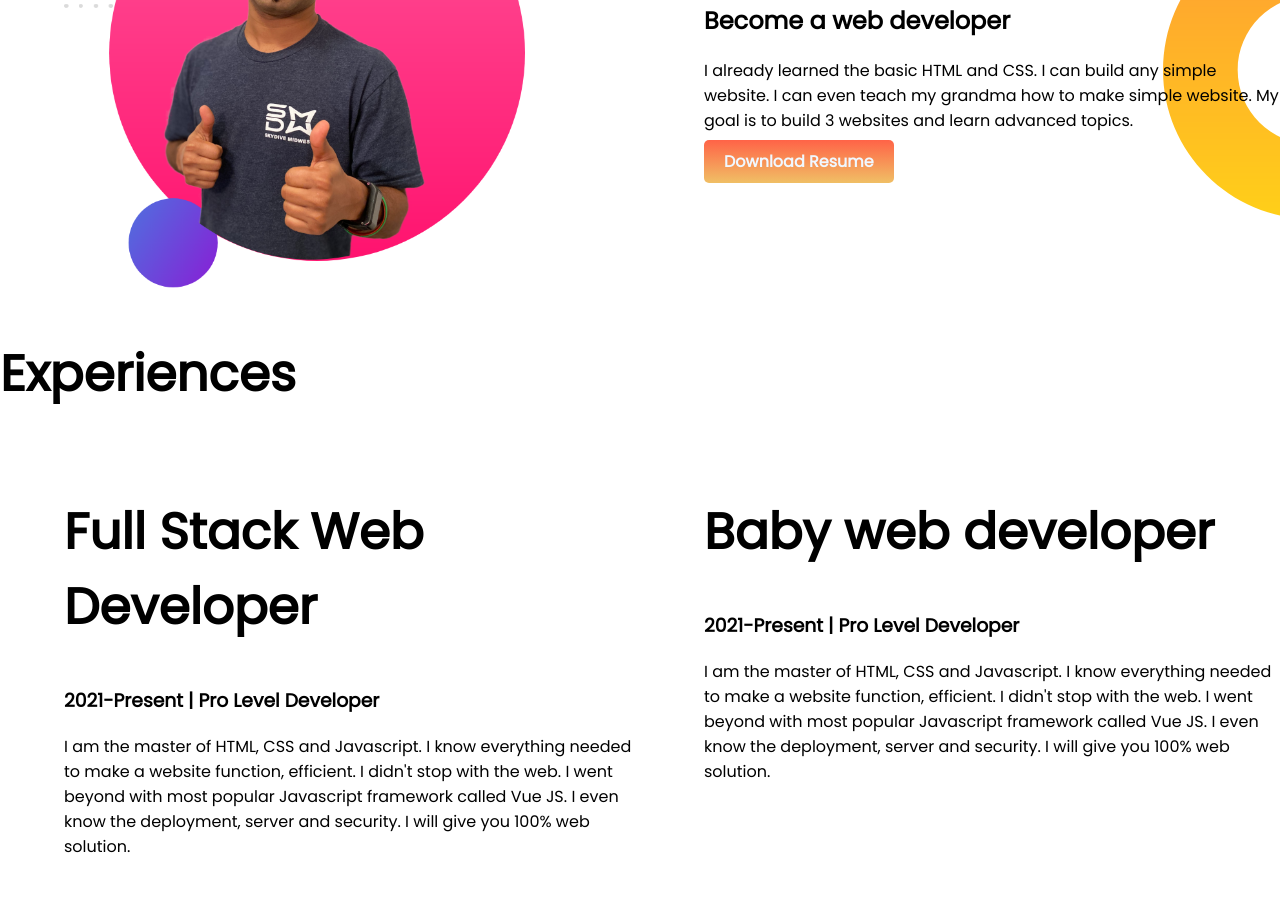
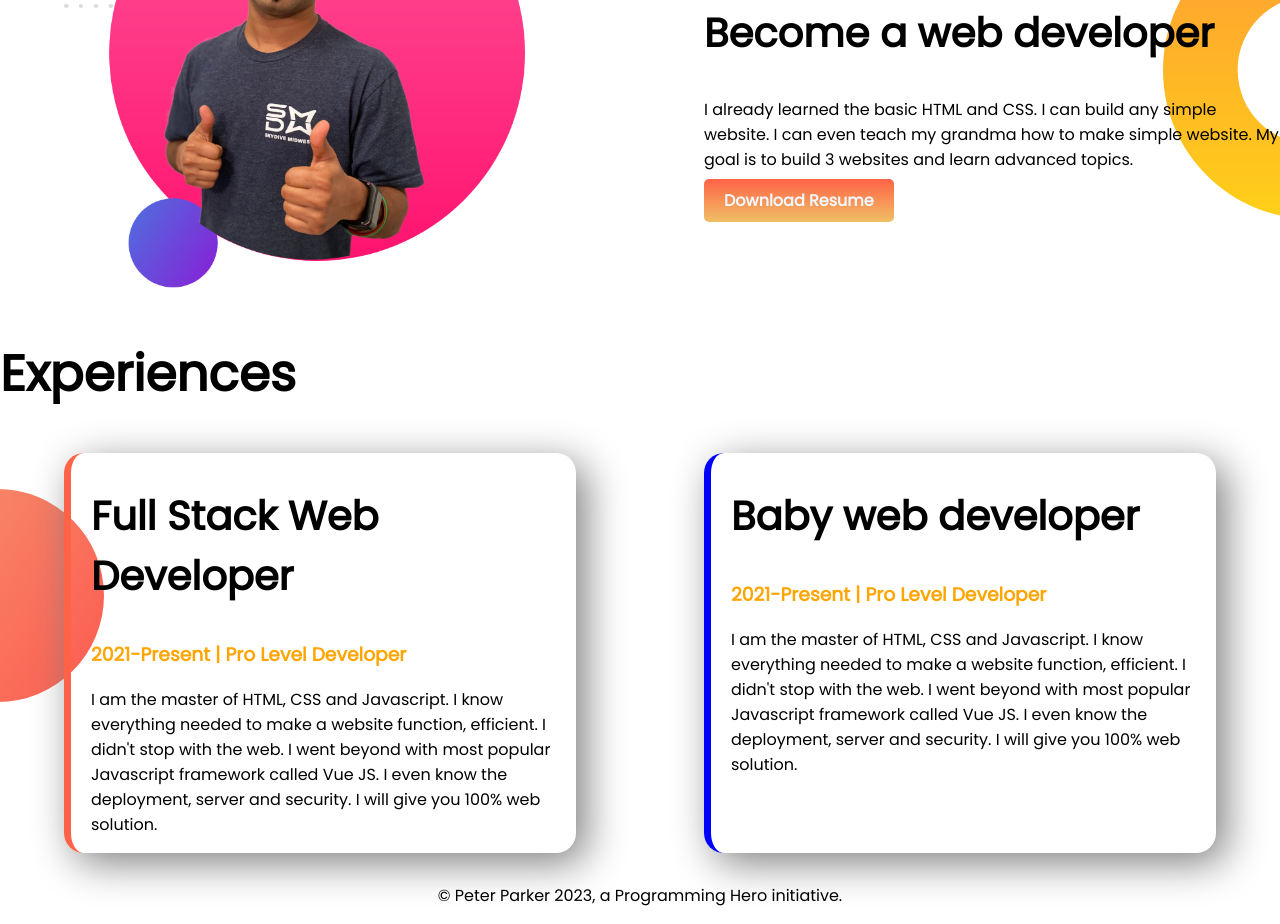
Before and after one commit to fardinrafatbd/developer-portfolio-day07, a plain HTML site: page index.html in a window 1280 px wide. Shown: the part 649-1573 px from the top of the page. Drawn offline with Linux system fonts and the light colour scheme; a web font is replaced by a local one.

Commit message:
added foorer

```diff
--- a/index.html
+++ b/index.html
@@ -35,18 +35,18 @@
         </div>
     </section>
 
-    <section>
+    <section class="experience-area">
         <h1>Experiences</h1>
        <div class="flex-container">
-        <div class="half-width">
-            <h1>Full Stack Web Developer</h1>
-            <h3>2021-Present | Pro Level Developer</h3>
+        <div id="full-stake" class="experience-item">
+            <h2>Full Stack Web Developer</h1>
+            <h3 class="orange-color">2021-Present | Pro Level Developer</h3>
             <p>I am the master of HTML, CSS and Javascript. I know everything needed to make a website function, efficient. I didn't stop with the web. I went beyond with most popular Javascript framework called Vue JS. I even know the deployment, server and security. I will give you 100% web solution.</p>
 
         </div>
-        <div class="half-width">
-            <h1>Baby web developer</h1>
-            <h3>2021-Present | Pro Level Developer</h3>
+        <div id="baby-developer" class="experience-item">
+            <h2>Baby web developer</h1>
+            <h3 class="orange-color">2021-Present | Pro Level Developer</h3>
             <p>I am the master of HTML, CSS and Javascript. I know everything needed to make a website function, efficient. I didn't stop with the web. I went beyond with most popular Javascript framework called Vue JS. I even know the deployment, server and security. I will give you 100% web solution.</p>
         </div>
        </div>
@@ -54,4 +54,7 @@
 
 
 </body>
+<footer>
+    <p>© Peter Parker 2023, a Programming Hero initiative.</p>
+</footer>
 </html>
--- a/style.css
+++ b/style.css
@@ -4,6 +4,9 @@ body{
 }
 h1{
     font-size: 50px;
+}
+h2{
+    font-size: 40px;
 }
 .orange-color{
 color: orange;
@@ -36,3 +39,26 @@ color: orange;
     background-repeat: no-repeat;
     background-position: right;
 }
+.experience-area{
+    background-image: url(images/exp-bg.png);
+    background-repeat:no-repeat ;
+    background-position: left;
+}
+.experience-item{
+    width: 40%;
+    margin-left: 5%;
+    margin-right: 5%;
+    box-shadow: 10px 10px 40px gray;
+    padding-left: 20px;
+    padding-right: 10px;
+    border-radius: 20px;
+}
+#full-stake{
+    border-left: 7px solid tomato;
+}
+#baby-developer{
+    border-left: 7px solid blue;
+}
+footer p{
+    text-align: center;
+}
```
